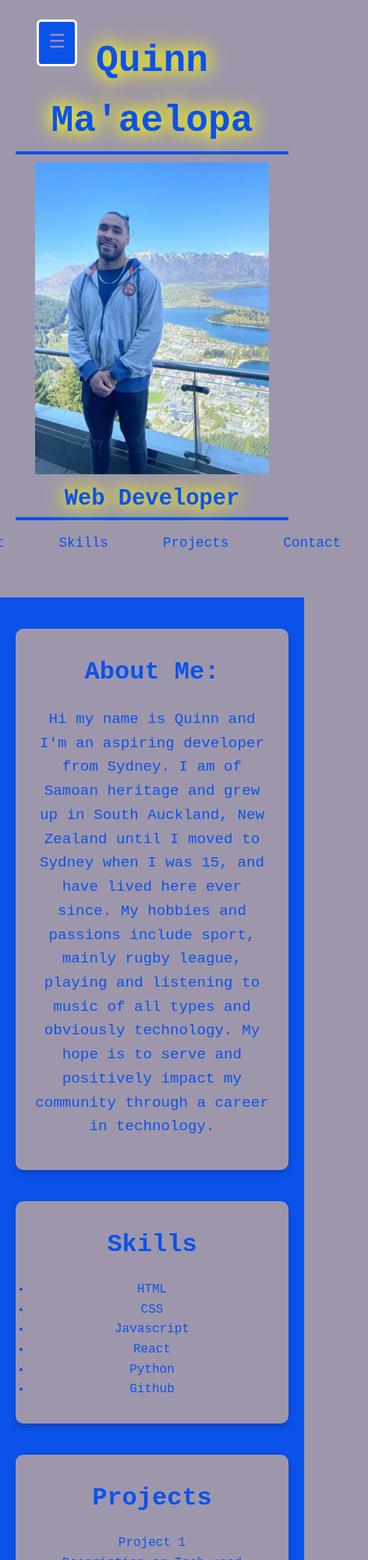
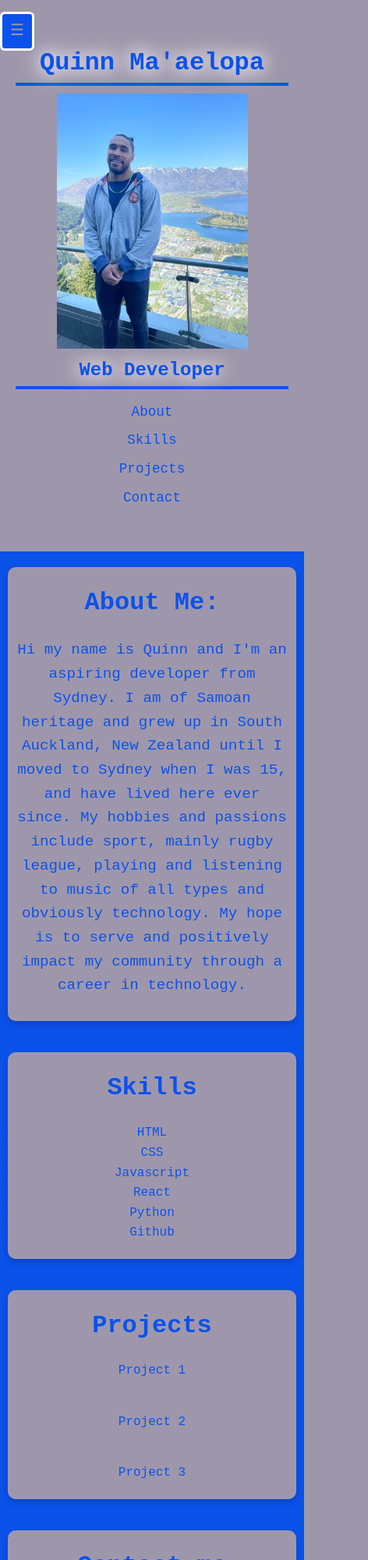
Before and after one commit to quinnsm97/portfolio, a plain HTML site: page index.html in a window 390 px wide. Shown: the top 2000 px of the page at 78% size, 472 px wide, since content can reach past the window. Drawn offline with Linux system fonts and the light colour scheme.

Commit message:
final project submission, added animation, finalised contact form and added responsive design for mobile and tablet

```diff
--- a/index.html
+++ b/index.html
@@ -57,17 +57,7 @@
         <section id="projects">
             <h2>Projects</h2>
             <div class="projects">
-                <div class="flip-card">
-                    <div class="flip-inner">
-                      <div class="flip-front">
-                        Project 1
-                      </div>
-                      <div class="flip-back">
-                        Description or Tech used
-                      </div>
-                    </div>
-                  </div>
-
+                <div>Project 1</div>
                 <div>Project 2</div>
                 <div>Project 3</div>
             </div>
--- a/styles.css
+++ b/styles.css
@@ -9,6 +9,8 @@ body {
     font-family: 'Courier New', Courier, monospace;
     color: #0b52eb;
     line-height: 1.6;
+    max-width: 100vw;
+    overflow-x: hidden;
 }
 
 header {
@@ -28,6 +30,12 @@ header h2 {
     font-size: 1.8em;
     font-weight: bold;
     border-bottom: 4px solid #0b52eb;
+}
+
+header img{
+    width: 100%;
+    max-width: 300px;
+    height: auto;
 }
 
 nav {
@@ -91,7 +99,7 @@ main {
     flex-wrap: wrap;
     justify-content: center;
     text-align: center;
-    gap: 400px;
+    gap: 20px;
 
 
 }
@@ -139,6 +147,7 @@ html{
     padding: 0px 10px;
     box-shadow: 0 4px 8px rgba(0, 0, 0, 0.2);
 
+
 }
 
 .menu-checkbox:checked + .menu-icon + .menu-links {
@@ -180,6 +189,68 @@ footer {
         text-shadow: 0 0 5px white;
     }
     to {
-        text-shadow: 0 0 20px yellow, 0 0 30px yellow;
+        text-shadow: 0 0 20px white, 0 0 30px white;
     }
 }
+
+@media (max-width: 768px) {
+    .projects{
+        gap: 100px;
+        flex-direction: column;
+        align-items: center;
+    }
+
+    nav ul {
+        gap 10px;
+    }
+
+    header img {
+        max-width: 70%;
+    }
+
+    nav a {
+        margin: 5px 0;
+    }
+
+    .hamburger-menu {
+        top: 0.01px;
+        left: 0.01px;
+        text-align: left;
+    }
+
+    .menu-icon {
+        font-size: 20px;
+        padding: 6px 10px;
+    }
+
+}
+
+@media (max-width: 480px) {
+    .projects{
+        gap: 40px;
+    }
+
+    section {
+        padding: 20px 10px;
+    }
+
+    header h1 {
+        font-size: 2em;
+        margin-top: 15px;
+    }
+
+    header h2 {
+        font-size: 1.5em;
+    }
+
+    nav ul {
+        flex-direction: column;
+        gap: 8px;
+    }
+
+    main {
+        padding: 20px 10px;
+    }
+
+
+}
```
Also changed, not shown: 1 other file.
